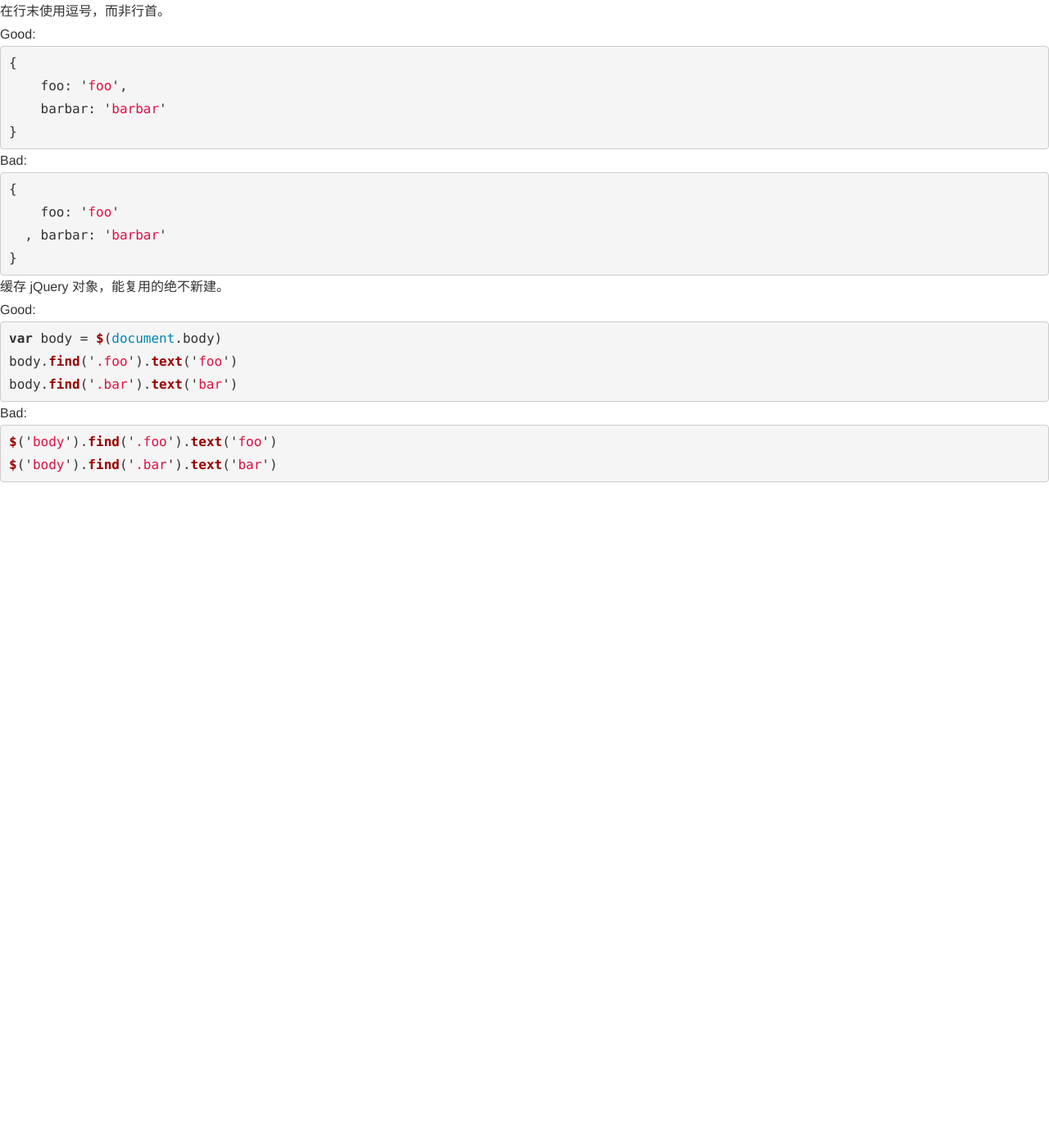
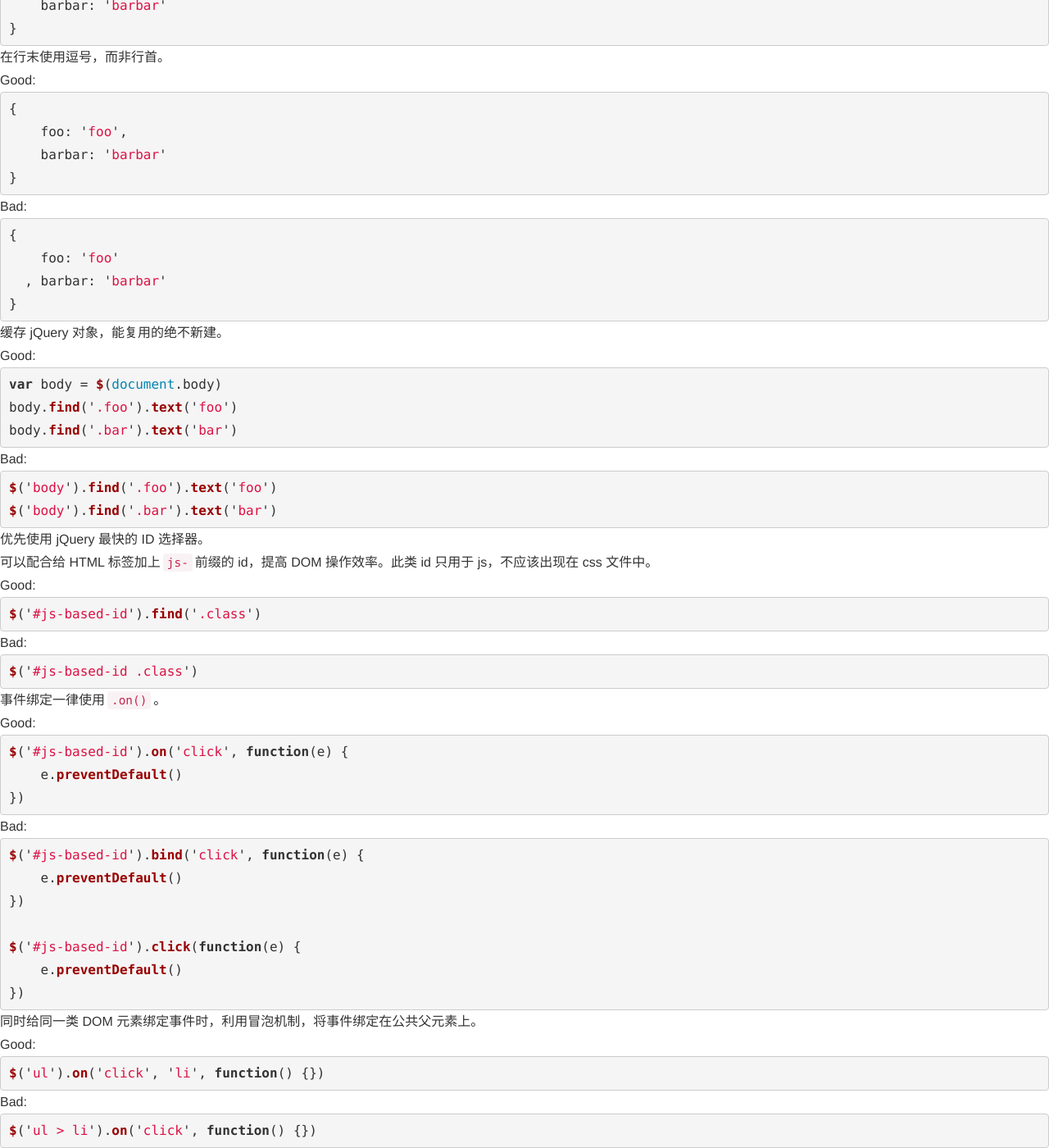
Before and after one commit to eDoctor/edoctor.github.io, a Jekyll site: the page built from _posts/2013-08-09-javascript.md, in a window 1280 px wide and 1400 px high, scrolled down 1372 px. Shown: the whole window at 82% size. Built offline with Jekyll 4.4.1, drawn with Linux system fonts in a browser that asks for light colours; Markdown is read by kramdown in place of the engine named in the settings; before the commit the page ends 1960 px from its top, so only the background shows below that; some of the changed text lies outside the part shown.

Commit message:
js part done

````diff
--- a/_posts/2013-08-09-javascript.md
+++ b/_posts/2013-08-09-javascript.md
@@ -28,6 +28,10 @@ title: Javascript Styleguide
       "translate_tabs_to_spaces": true
   }
   ```
+
+- 合理使用注释，写注释是为了「__提高代码的可读性，从而提高代码的可维护性__」，不要懒，也不要滥。Refer to [注释规范](https://github.com/aralejs/aralejs.org/wiki/JavaScript-注释规范)
+
+- 利用（1~2个）空行分隔代码块，提高代码可读性与美感，同时照顾其他 review 你代码的同事的心情。
 
 - 对于单 var 模式和多 var 模式，不做强行约定，但同一个文件里，风格必须一致。
 
@@ -125,3 +129,55 @@ title: Javascript Styleguide
   $('body').find('.foo').text('foo')
   $('body').find('.bar').text('bar')
   ```
+
+- 优先使用 jQuery 最快的 ID 选择器。
+
+  可以配合给 HTML 标签加上`js-`前缀的 id，提高 DOM 操作效率。此类 id 只用于 js，不应该出现在 css 文件中。
+
+  <p class="good">Good:</p>
+
+  ```js
+  $('#js-based-id').find('.class')
+  ```
+
+  <p class="bad">Bad:</p>
+
+  ```js
+  $('#js-based-id .class')
+  ```
+
+- 事件绑定一律使用`.on()`。
+
+  <p class="good">Good:</p>
+
+  ```js
+  $('#js-based-id').on('click', function(e) {
+      e.preventDefault()
+  })
+  ```
+
+  <p class="bad">Bad:</p>
+
+  ```js
+  $('#js-based-id').bind('click', function(e) {
+      e.preventDefault()
+  })
+
+  $('#js-based-id').click(function(e) {
+      e.preventDefault()
+  })
+  ```
+
+- 同时给同一类 DOM 元素绑定事件时，利用冒泡机制，将事件绑定在公共父元素上。
+
+  <p class="good">Good:</p>
+
+  ```js
+  $('ul').on('click', 'li', function() {})
+  ```
+
+  <p class="bad">Bad:</p>
+
+  ```js
+  $('ul > li').on('click', function() {})
+  ```
````
